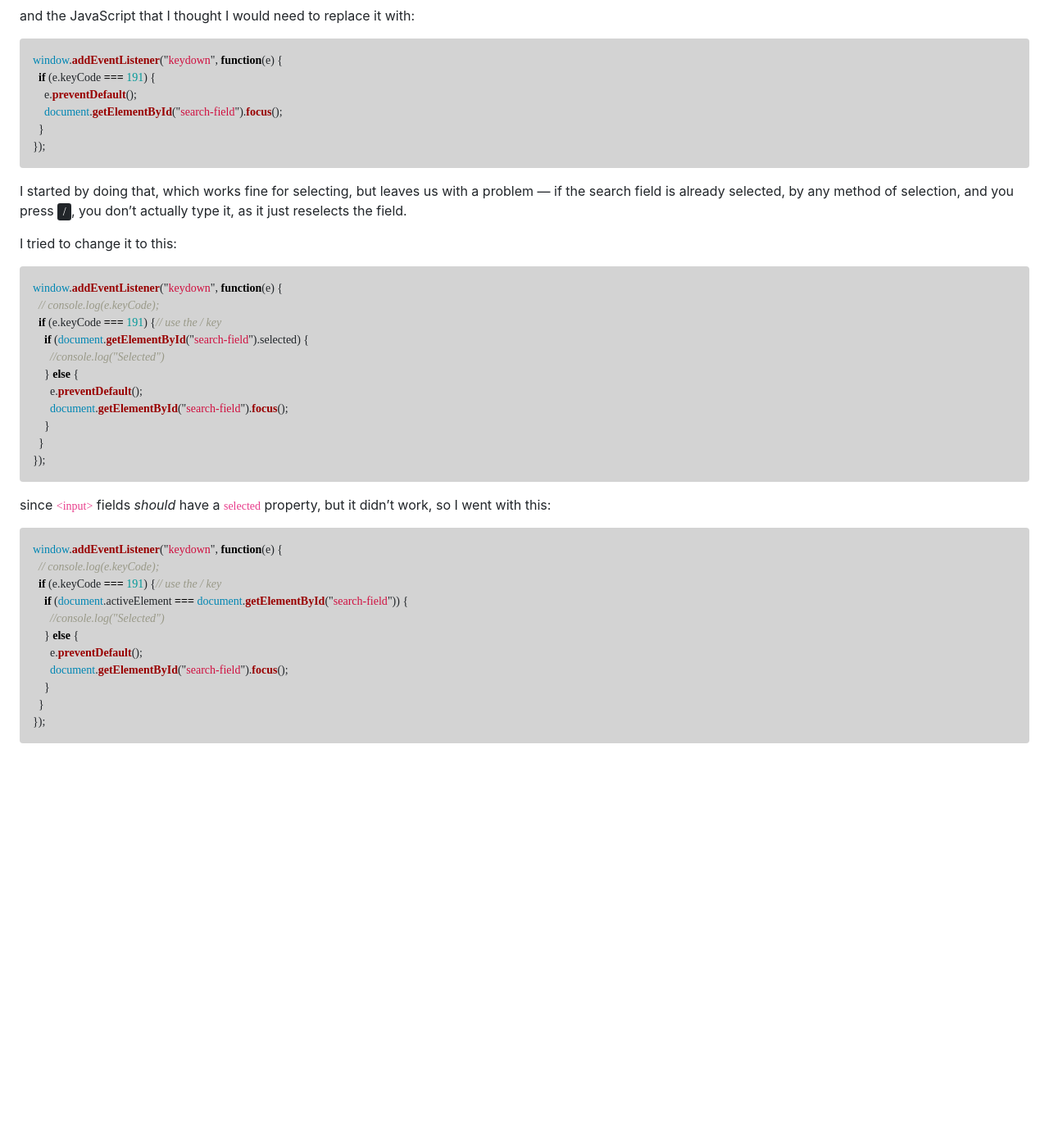
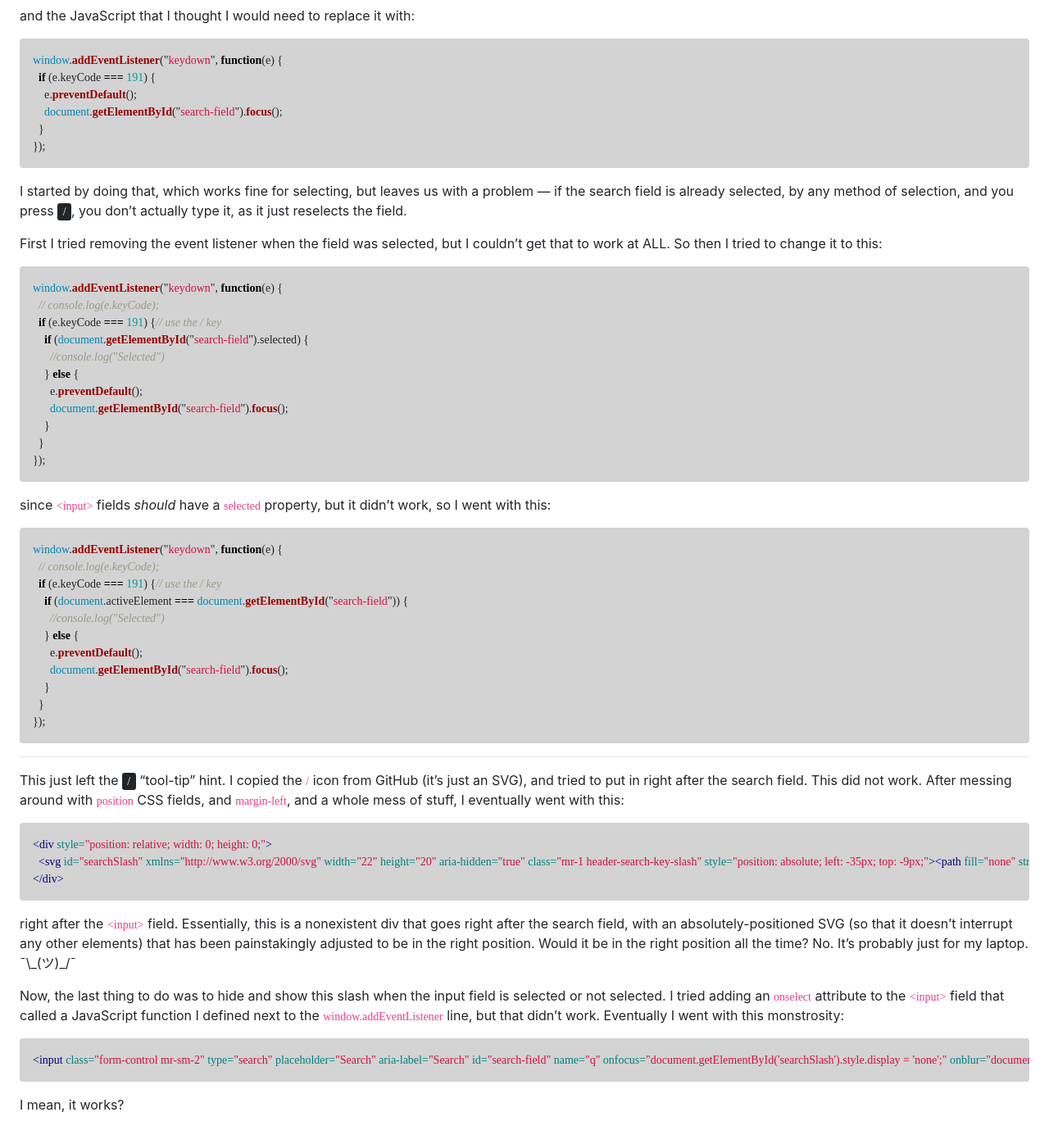
Before and after one commit to Samasaur1/samasaur1.github.io, a Jekyll site: the page built from _posts/2021-10-01-redoing-the-search-field.md, in a window 1280 px wide and 1400 px high, scrolled down 499 px. Shown: the top 1396 px of the window at 82% size. Built offline with Jekyll 4.4.1, drawn with Linux system fonts in a browser that asks for light colours; some web fonts are replaced; before the commit the page ends 1446 px from its top, so only the background shows below that.

Commit message:
Show and hide / tool tip

````diff
--- a/_includes/navigation.html
+++ b/_includes/navigation.html
@@ -37,8 +37,11 @@
         {% endif %}
       {% endfor %}
     </ul>
-    <form class="form-inline my-2 my-lg-0" action="{{ "search.html" | relative_url }}" method="GET">
-      <input class="form-control mr-sm-2" type="search" placeholder="Search" aria-label="Search" id="search-field" name="q">
+    <form class="form-inline my-2 my-lg-0" action="{{ "search.html" | relative_url }}" method="GET" style="box-sizing: border-box;">
+      <input class="form-control mr-sm-2" type="search" placeholder="Search" aria-label="Search" id="search-field" name="q" onfocus="document.getElementById('searchSlash').style.display = 'none';" onblur="document.getElementById('searchSlash').style.display = '';">
+      <div style="position: relative; width: 0; height: 0;">
+        <svg id="searchSlash" xmlns="http://www.w3.org/2000/svg" width="22" height="20" aria-hidden="true" class="mr-1 header-search-key-slash" style="position: absolute; left: -35px; top: -9px;"><path fill="none" stroke="#979A9C" opacity=".4" d="M3.5.5h12c1.7 0 3 1.3 3 3v13c0 1.7-1.3 3-3 3h-12c-1.7 0-3-1.3-3-3v-13c0-1.7 1.3-3 3-3z"></path><path fill="#979A9C" d="M11.8 6L8 15.1h-.9L10.8 6h1z"></path></svg>
+      </div>
       <button class="btn btn-outline-success my-2 my-sm-0" type="submit">Search</button>
     </form>
     <script type="text/javascript">
--- a/_posts/2021-10-01-redoing-the-search-field.md
+++ b/_posts/2021-10-01-redoing-the-search-field.md
@@ -27,7 +27,7 @@
 ```
 I started by doing that, which works fine for selecting, but leaves us with a problem — if the search field is already selected, by any method of selection, and you press <kbd>/</kbd>, you don't actually type it, as it just reselects the field.
 
-I tried to change it to this:
+First I tried removing the event listener when the field was selected, but I couldn't get that to work at ALL. So then I tried to change it to this:
 ```js
 window.addEventListener("keydown", function(e) {
   // console.log(e.keyCode);
@@ -55,3 +55,17 @@
   }
 });
 ```
+***
+This just left the <kbd>/</kbd> "tool-tip" hint. I copied the `/` icon from GitHub (it's just an SVG), and tried to put in right after the search field. This did not work. After messing around with `position` CSS fields, and `margin-left`, and a whole mess of stuff, I eventually went with this:
+```html
+<div style="position: relative; width: 0; height: 0;">
+  <svg id="searchSlash" xmlns="http://www.w3.org/2000/svg" width="22" height="20" aria-hidden="true" class="mr-1 header-search-key-slash" style="position: absolute; left: -35px; top: -9px;"><path fill="none" stroke="#979A9C" opacity=".4" d="M3.5.5h12c1.7 0 3 1.3 3 3v13c0 1.7-1.3 3-3 3h-12c-1.7 0-3-1.3-3-3v-13c0-1.7 1.3-3 3-3z"></path><path fill="#979A9C" d="M11.8 6L8 15.1h-.9L10.8 6h1z"></path></svg>
+</div>
+```
+right after the `<input>` field. Essentially, this is a nonexistent div that goes right after the search field, with an absolutely-positioned SVG (so that it doesn't interrupt any other elements) that has been painstakingly adjusted to be in the right position. Would it be in the right position all the time? No. It's probably just for my laptop. ¯\\\_(ツ)\_/¯
+
+Now, the last thing to do was to hide and show this slash when the input field is selected or not selected. I tried adding an `onselect` attribute to the `<input>` field that called a JavaScript function I defined next to the `window.addEventListener` line, but that didn't work. Eventually I went with this monstrosity:
+```html
+<input class="form-control mr-sm-2" type="search" placeholder="Search" aria-label="Search" id="search-field" name="q" onfocus="document.getElementById('searchSlash').style.display = 'none';" onblur="document.getElementById('searchSlash').style.display = '';">
+```
+I mean, it works?
````
